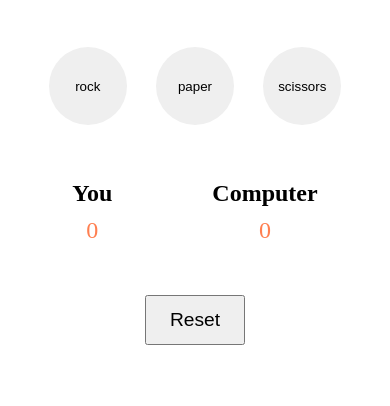
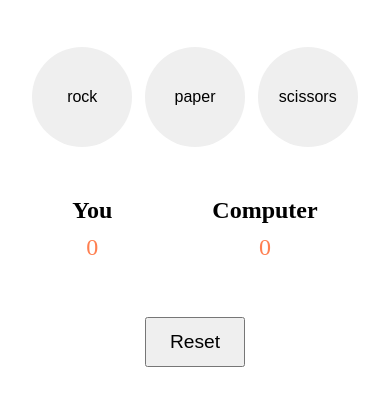
Before and after one commit to Me-while-coding/rock-paper-scissors, a plain HTML site: page index.html in a window 390 px wide. Shown: the part 40-446 px from the top of the page. Drawn offline with Linux system fonts and the light colour scheme.

Commit message:
made the site responsive

```diff
--- a/style.css
+++ b/style.css
@@ -14,6 +14,7 @@ body{
     margin-bottom: 50px;
     display: flex;
     justify-content: space-evenly;
+    flex-wrap: wrap;
 }
 
 .moves{
@@ -21,18 +22,19 @@ body{
     width: 20vmin;
     border-radius: 50%;
     border: none;
+    font-size: 1rem;
 }
 
 .score-container{
-    height: 100px;
     display: flex;
     justify-content: center;
     align-items: center;
     gap: 100px;
+    flex-wrap: wrap;
 }
 
 .score-box{
-    height: 90%;
+    height: 100px;
 }
 
 .player-name{
@@ -59,3 +61,11 @@ body{
     font-size: 1.5rem;
     color: coral;
 }
+
+@media(max-width:600px){
+    .moves{
+        height: 100px;
+        width: 100px;
+
+    }
+}
```
